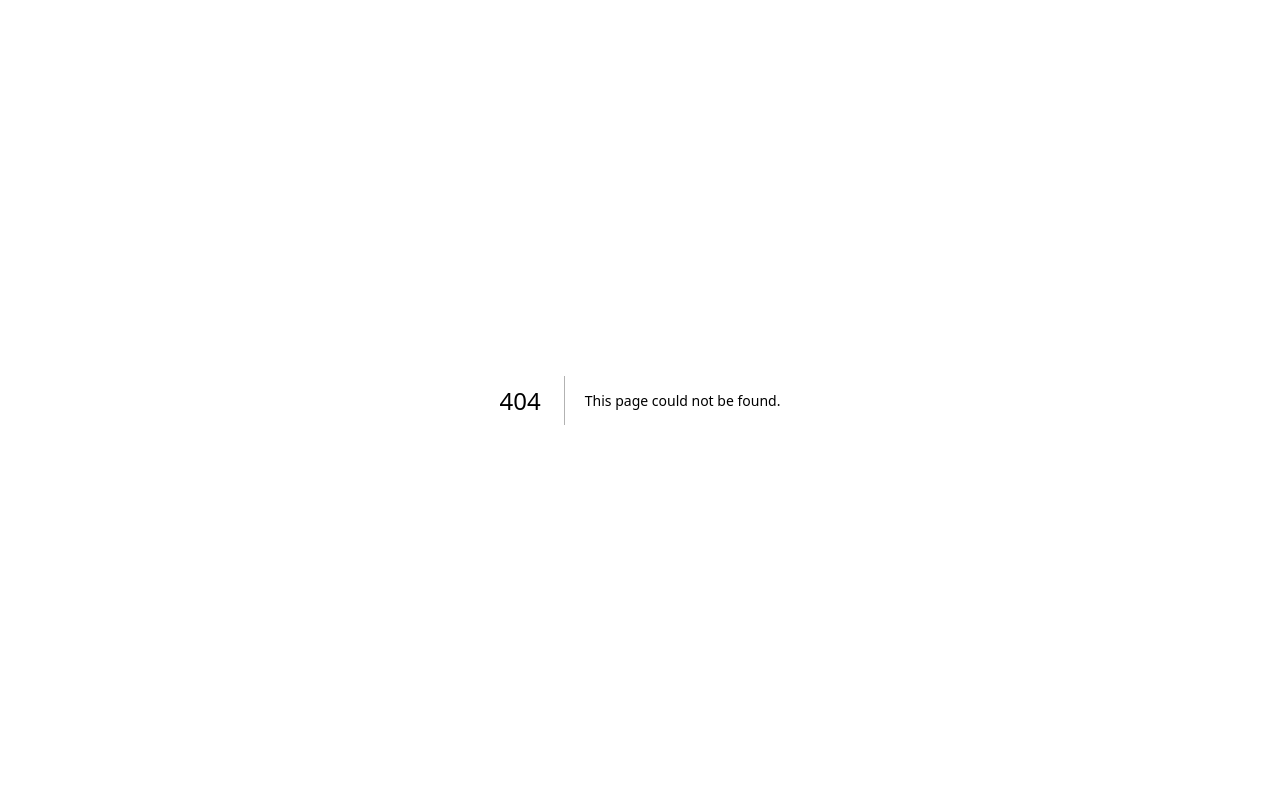
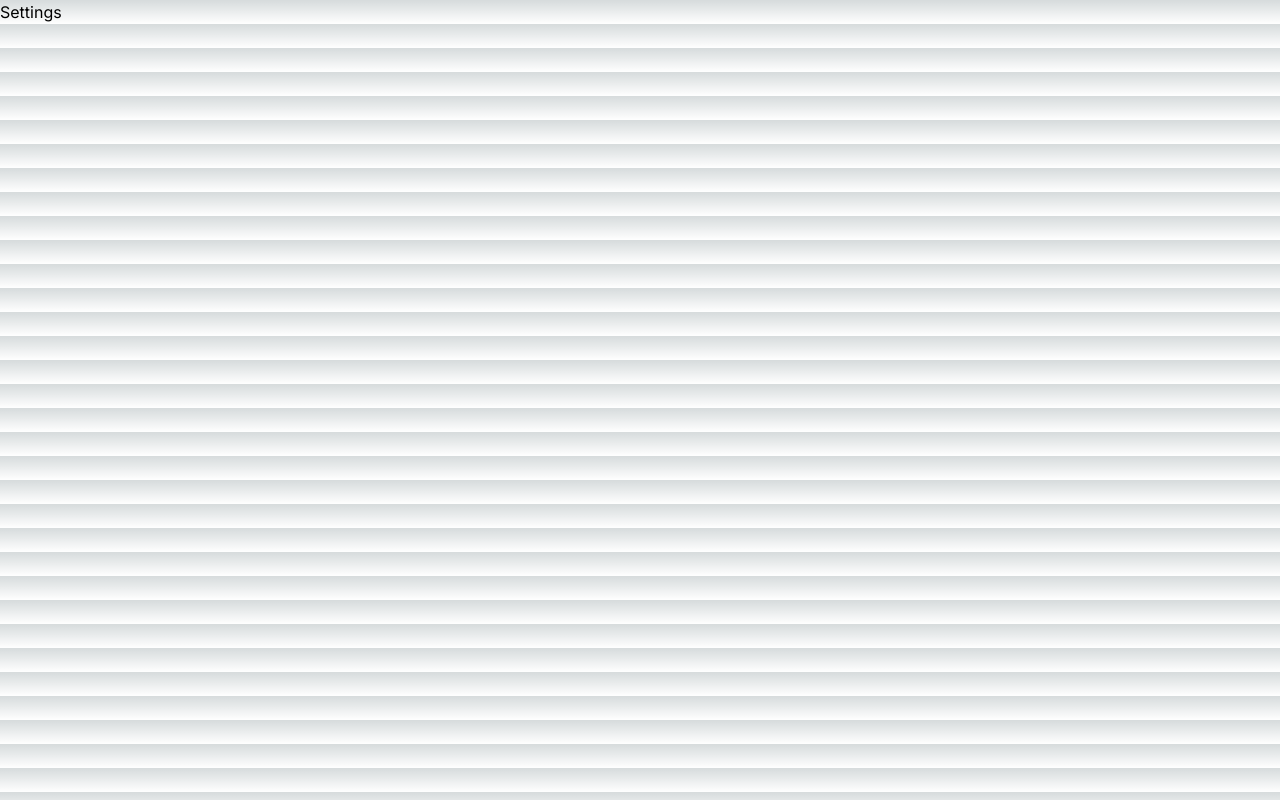
Before and after one commit to BrandonDrayton/intro-v3-app, a Next.js app: page /settings in a window 1280 px wide. Before the commit this address had no page. Built offline with nearby package versions, Linux system fonts and the light colour scheme.

Commit message:
added settings folder/page

```diff
--- /dev/null
+++ b/app/(dashboard)/settings/page.tsx
@@ -0,0 +1,7 @@
+import React, { FC } from 'react'
+
+const SettingsPage: FC = () => {
+  return <div>Settings</div>
+}
+
+export default SettingsPage
```
